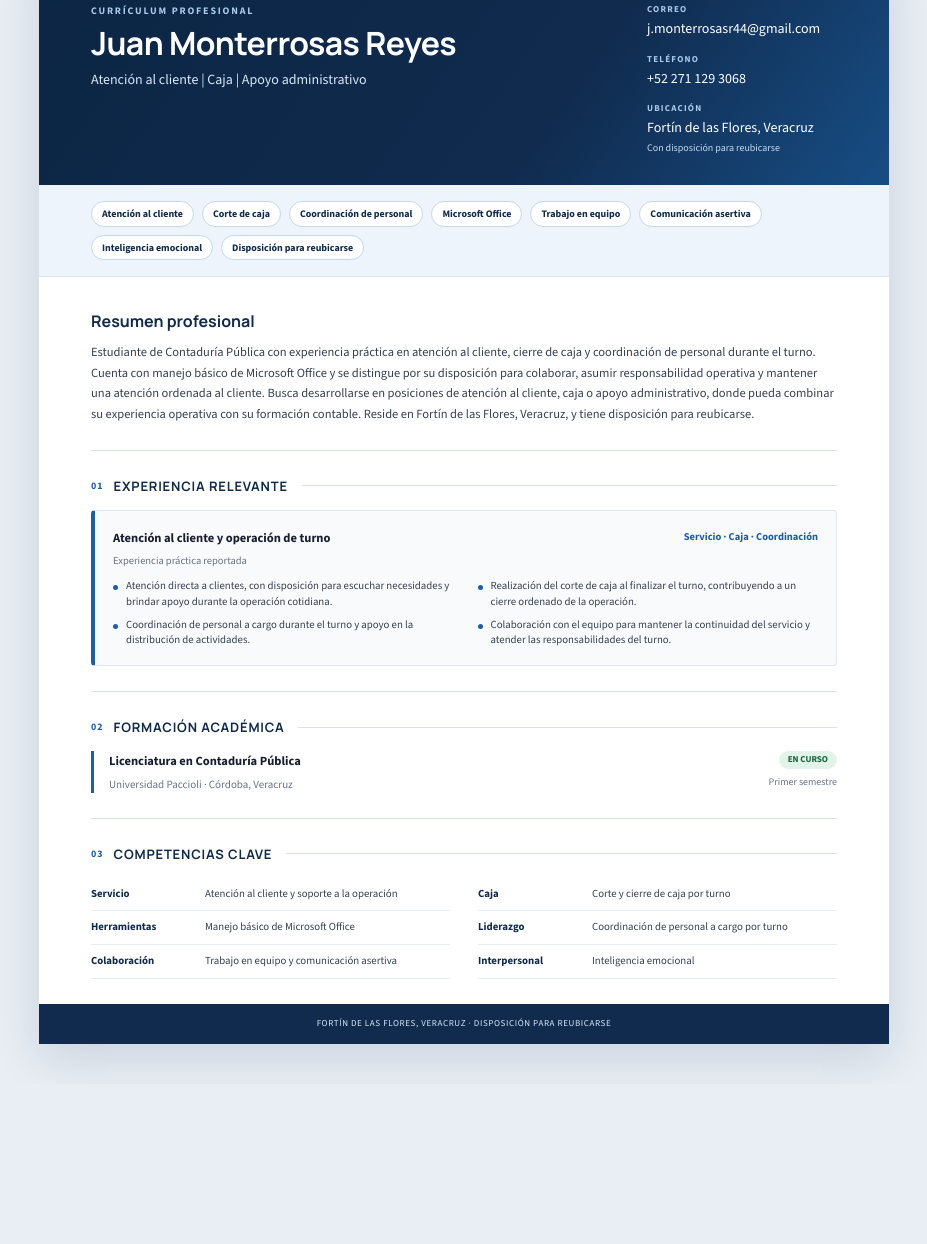
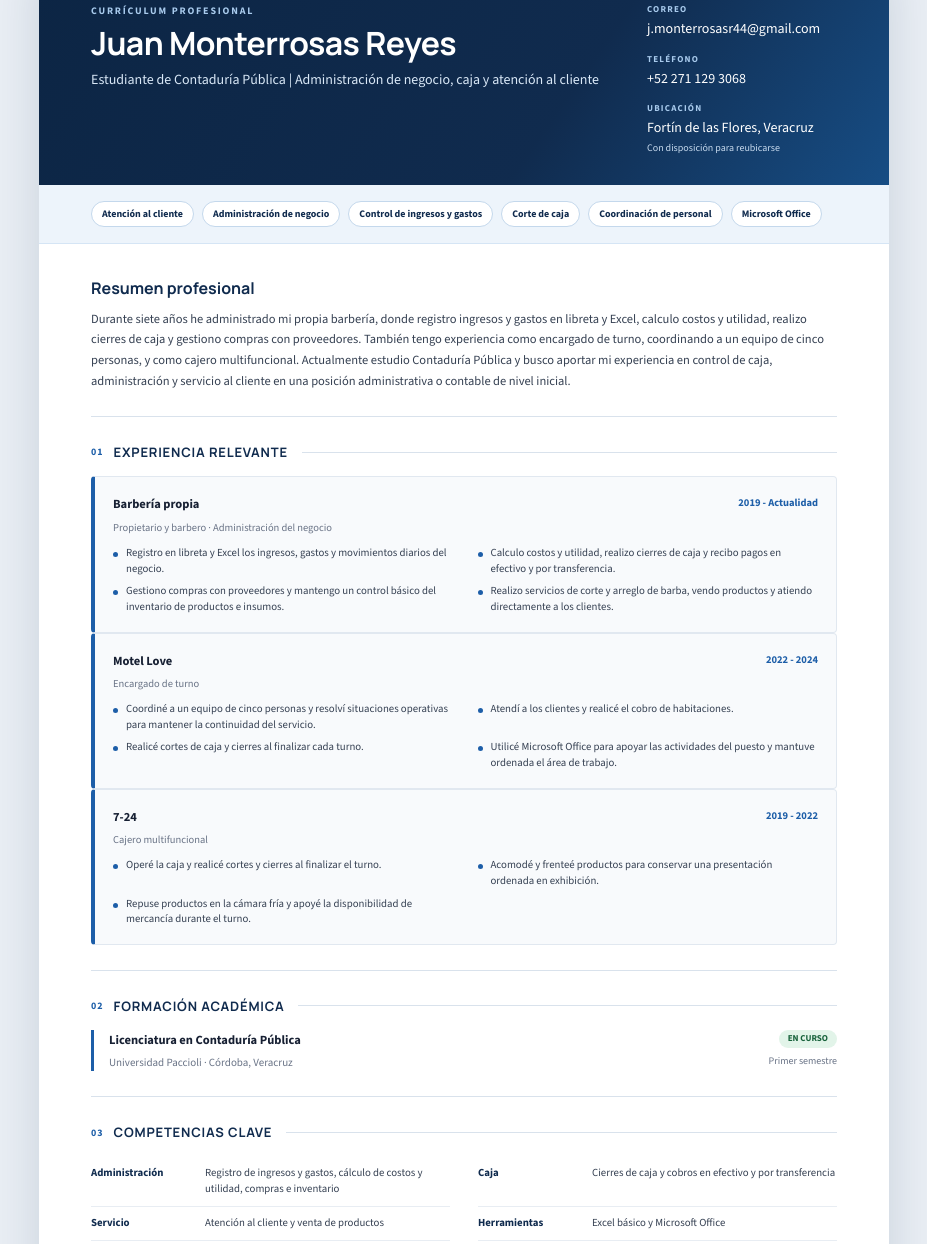
Before and after one commit to JuanMonterrosas44/JuanMonterrosas44.github.io, a plain HTML site: page index.html in a window 1280 px wide. Shown: the part 117-1361 px from the top of the page, without its empty margins (176-1103 px from the left). Before the commit the page ends 1201 px from the top, so only its background shows below. Drawn offline with nearby package versions, Linux system fonts and the light colour scheme.

Commit message:
feat: actualizar perfil y experiencia laboral

```diff
--- a/index.html
+++ b/index.html
@@ -3,7 +3,7 @@
 <head>
   <meta charset="UTF-8">
   <meta name="viewport" content="width=device-width, initial-scale=1.0">
-  <meta name="description" content="Currículum de Juan Monterrosas Reyes, estudiante de Contaduría Pública con experiencia en atención al cliente, manejo de caja y coordinación de personal.">
+  <meta name="description" content="Currículum de Juan Monterrosas Reyes, estudiante de Contaduría Pública y propietario de una barbería, con experiencia en administración de ingresos y gastos, caja y atención al cliente.">
   <title>CV Juan Monterrosas Reyes</title>
   <link rel="preconnect" href="https://fonts.googleapis.com">
   <link rel="preconnect" href="https://fonts.gstatic.com" crossorigin>
@@ -29,9 +29,9 @@
         <p class="eyebrow" data-es="Currículum profesional" data-en="Professional résumé">Currículum profesional</p>
         <h1>Juan Monterrosas Reyes</h1>
         <p class="cv-title"
-           data-es="Atención al cliente | Caja | Apoyo administrativo"
-           data-en="Customer Service | Cash Handling | Administrative Support">
-          Atención al cliente | Caja | Apoyo administrativo
+           data-es="Estudiante de Contaduría Pública | Administración de negocio, caja y atención al cliente"
+           data-en="Public Accounting Student | Business Management, Cash Handling and Customer Service">
+          Estudiante de Contaduría Pública | Administración de negocio, caja y atención al cliente
         </p>
       </div>
 
@@ -54,22 +54,20 @@
 
     <section class="value-strip" aria-label="Competencias principales">
       <span data-es="Atención al cliente" data-en="Customer service">Atención al cliente</span>
+      <span data-es="Administración de negocio" data-en="Business management">Administración de negocio</span>
+      <span data-es="Control de ingresos y gastos" data-en="Income and expense tracking">Control de ingresos y gastos</span>
       <span data-es="Corte de caja" data-en="Cash reconciliation">Corte de caja</span>
       <span data-es="Coordinación de personal" data-en="Staff coordination">Coordinación de personal</span>
       <span>Microsoft Office</span>
-      <span data-es="Trabajo en equipo" data-en="Teamwork">Trabajo en equipo</span>
-      <span data-es="Comunicación asertiva" data-en="Assertive communication">Comunicación asertiva</span>
-      <span data-es="Inteligencia emocional" data-en="Emotional intelligence">Inteligencia emocional</span>
-      <span data-es="Disposición para reubicarse" data-en="Willing to relocate">Disposición para reubicarse</span>
     </section>
 
     <div class="resume-body">
       <section class="cv-section profile-section">
         <h2 data-es="Resumen profesional" data-en="Professional Summary">Resumen profesional</h2>
         <p
-          data-es="Estudiante de Contaduría Pública con experiencia práctica en atención al cliente, cierre de caja y coordinación de personal durante el turno. Cuenta con manejo básico de Microsoft Office y se distingue por su disposición para colaborar, asumir responsabilidad operativa y mantener una atención ordenada al cliente. Busca desarrollarse en posiciones de atención al cliente, caja o apoyo administrativo, donde pueda combinar su experiencia operativa con su formación contable. Reside en Fortín de las Flores, Veracruz, y tiene disposición para reubicarse."
-          data-en="Public Accounting student with practical experience in customer service, cash reconciliation, and staff coordination during assigned shifts. Has basic Microsoft Office skills and brings a collaborative approach, operational responsibility, and organized customer care. Seeks to grow in customer service, cashier, or administrative support roles where practical experience can complement accounting studies. Based in Fortín de las Flores, Veracruz, and willing to relocate.">
-          Estudiante de Contaduría Pública con experiencia práctica en atención al cliente, cierre de caja y coordinación de personal durante el turno. Cuenta con manejo básico de Microsoft Office y se distingue por su disposición para colaborar, asumir responsabilidad operativa y mantener una atención ordenada al cliente. Busca desarrollarse en posiciones de atención al cliente, caja o apoyo administrativo, donde pueda combinar su experiencia operativa con su formación contable. Reside en Fortín de las Flores, Veracruz, y tiene disposición para reubicarse.
+          data-es="Durante siete años he administrado mi propia barbería, donde registro ingresos y gastos en libreta y Excel, calculo costos y utilidad, realizo cierres de caja y gestiono compras con proveedores. También tengo experiencia como encargado de turno, coordinando a un equipo de cinco personas, y como cajero multifuncional. Actualmente estudio Contaduría Pública y busco aportar mi experiencia en control de caja, administración y servicio al cliente en una posición administrativa o contable de nivel inicial."
+          data-en="For seven years, I have managed my own barbershop, where I record income and expenses in a ledger and Excel, calculate costs and profit, reconcile cash, and manage supplier purchases. I also have experience as a shift supervisor coordinating a five-person team and as a multifunctional cashier. I am currently studying Public Accounting and seeking an entry-level administrative or accounting role where I can contribute my experience in cash control, business administration, and customer service.">
+          Durante siete años he administrado mi propia barbería, donde registro ingresos y gastos en libreta y Excel, calculo costos y utilidad, realizo cierres de caja y gestiono compras con proveedores. También tengo experiencia como encargado de turno, coordinando a un equipo de cinco personas, y como cajero multifuncional. Actualmente estudio Contaduría Pública y busco aportar mi experiencia en control de caja, administración y servicio al cliente en una posición administrativa o contable de nivel inicial.
         </p>
       </section>
 
@@ -81,20 +79,58 @@
         <article class="experience-entry">
           <div class="experience-intro">
             <div>
-              <h3 data-es="Atención al cliente y operación de turno" data-en="Customer Service and Shift Operations">Atención al cliente y operación de turno</h3>
-              <p data-es="Experiencia práctica reportada" data-en="Reported practical experience">Experiencia práctica reportada</p>
+              <h3 data-es="Barbería propia" data-en="Independent Barbershop">Barbería propia</h3>
+              <p data-es="Propietario y barbero · Administración del negocio" data-en="Owner and Barber · Business Management">Propietario y barbero · Administración del negocio</p>
             </div>
-            <span class="experience-focus" data-es="Servicio · Caja · Coordinación" data-en="Service · Cash Handling · Coordination">Servicio · Caja · Coordinación</span>
+            <span class="experience-focus" data-es="2019 - Actualidad" data-en="2019 - Present">2019 - Actualidad</span>
           </div>
           <ul class="experience-list">
-            <li data-es="Atención directa a clientes, con disposición para escuchar necesidades y brindar apoyo durante la operación cotidiana."
-                data-en="Provided direct customer service, listening to customer needs and offering support during day-to-day operations.">Atención directa a clientes, con disposición para escuchar necesidades y brindar apoyo durante la operación cotidiana.</li>
-            <li data-es="Realización del corte de caja al finalizar el turno, contribuyendo a un cierre ordenado de la operación."
-                data-en="Completed end-of-shift cash reconciliation, contributing to an organized operational close.">Realización del corte de caja al finalizar el turno, contribuyendo a un cierre ordenado de la operación.</li>
-            <li data-es="Coordinación de personal a cargo durante el turno y apoyo en la distribución de actividades."
-                data-en="Coordinated staff during assigned shifts and supported the distribution of daily tasks.">Coordinación de personal a cargo durante el turno y apoyo en la distribución de actividades.</li>
-            <li data-es="Colaboración con el equipo para mantener la continuidad del servicio y atender las responsabilidades del turno."
-                data-en="Worked with the team to maintain service continuity and complete shift responsibilities.">Colaboración con el equipo para mantener la continuidad del servicio y atender las responsabilidades del turno.</li>
+            <li data-es="Registro en libreta y Excel los ingresos, gastos y movimientos diarios del negocio."
+                data-en="I record the business's daily income, expenses, and transactions in a ledger and Excel.">Registro en libreta y Excel los ingresos, gastos y movimientos diarios del negocio.</li>
+            <li data-es="Calculo costos y utilidad, realizo cierres de caja y recibo pagos en efectivo y por transferencia."
+                data-en="I calculate costs and profit, reconcile cash, and receive payments in cash and by bank transfer.">Calculo costos y utilidad, realizo cierres de caja y recibo pagos en efectivo y por transferencia.</li>
+            <li data-es="Gestiono compras con proveedores y mantengo un control básico del inventario de productos e insumos."
+                data-en="I manage supplier purchases and maintain basic inventory records for products and supplies.">Gestiono compras con proveedores y mantengo un control básico del inventario de productos e insumos.</li>
+            <li data-es="Realizo servicios de corte y arreglo de barba, vendo productos y atiendo directamente a los clientes."
+                data-en="I provide haircut and beard-grooming services, sell products, and serve customers directly.">Realizo servicios de corte y arreglo de barba, vendo productos y atiendo directamente a los clientes.</li>
+          </ul>
+        </article>
+
+        <article class="experience-entry">
+          <div class="experience-intro">
+            <div>
+              <h3>Motel Love</h3>
+              <p data-es="Encargado de turno" data-en="Shift Supervisor">Encargado de turno</p>
+            </div>
+            <span class="experience-focus">2022 - 2024</span>
+          </div>
+          <ul class="experience-list">
+            <li data-es="Coordiné a un equipo de cinco personas y resolví situaciones operativas para mantener la continuidad del servicio."
+                data-en="I coordinated a five-person team and resolved operational issues to maintain service continuity.">Coordiné a un equipo de cinco personas y resolví situaciones operativas para mantener la continuidad del servicio.</li>
+            <li data-es="Atendí a los clientes y realicé el cobro de habitaciones."
+                data-en="I served customers and processed room payments.">Atendí a los clientes y realicé el cobro de habitaciones.</li>
+            <li data-es="Realicé cortes de caja y cierres al finalizar cada turno."
+                data-en="I completed cash reconciliation and closing procedures at the end of each shift.">Realicé cortes de caja y cierres al finalizar cada turno.</li>
+            <li data-es="Utilicé Microsoft Office para apoyar las actividades del puesto y mantuve ordenada el área de trabajo."
+                data-en="I used Microsoft Office to support my duties and kept the work area organized.">Utilicé Microsoft Office para apoyar las actividades del puesto y mantuve ordenada el área de trabajo.</li>
+          </ul>
+        </article>
+
+        <article class="experience-entry">
+          <div class="experience-intro">
+            <div>
+              <h3>7-24</h3>
+              <p data-es="Cajero multifuncional" data-en="Multifunctional Cashier">Cajero multifuncional</p>
+            </div>
+            <span class="experience-focus">2019 - 2022</span>
+          </div>
+          <ul class="experience-list">
+            <li data-es="Operé la caja y realicé cortes y cierres al finalizar el turno."
+                data-en="I operated the register and completed end-of-shift cash reconciliation and closing procedures.">Operé la caja y realicé cortes y cierres al finalizar el turno.</li>
+            <li data-es="Acomodé y frenteé productos para conservar una presentación ordenada en exhibición."
+                data-en="I stocked and faced products to keep displays organized.">Acomodé y frenteé productos para conservar una presentación ordenada en exhibición.</li>
+            <li data-es="Repuse productos en la cámara fría y apoyé la disponibilidad de mercancía durante el turno."
+                data-en="I replenished products in cold storage and supported product availability during each shift.">Repuse productos en la cámara fría y apoyé la disponibilidad de mercancía durante el turno.</li>
           </ul>
         </article>
       </section>
@@ -125,28 +161,28 @@
         </div>
         <div class="skills-grid">
           <div class="skill-row">
-            <span class="skill-label" data-es="Servicio" data-en="Service">Servicio</span>
-            <span class="skill-value" data-es="Atención al cliente y soporte a la operación" data-en="Customer service and operational support">Atención al cliente y soporte a la operación</span>
+            <span class="skill-label" data-es="Administración" data-en="Management">Administración</span>
+            <span class="skill-value" data-es="Registro de ingresos y gastos, cálculo de costos y utilidad, compras e inventario" data-en="Income and expense records, cost and profit calculation, purchasing, and inventory">Registro de ingresos y gastos, cálculo de costos y utilidad, compras e inventario</span>
           </div>
           <div class="skill-row">
             <span class="skill-label" data-es="Caja" data-en="Cash Handling">Caja</span>
-            <span class="skill-value" data-es="Corte y cierre de caja por turno" data-en="End-of-shift cash reconciliation">Corte y cierre de caja por turno</span>
+            <span class="skill-value" data-es="Cierres de caja y cobros en efectivo y por transferencia" data-en="Cash reconciliation and cash and bank-transfer payments">Cierres de caja y cobros en efectivo y por transferencia</span>
+          </div>
+          <div class="skill-row">
+            <span class="skill-label" data-es="Servicio" data-en="Service">Servicio</span>
+            <span class="skill-value" data-es="Atención al cliente y venta de productos" data-en="Customer service and product sales">Atención al cliente y venta de productos</span>
           </div>
           <div class="skill-row">
             <span class="skill-label" data-es="Herramientas" data-en="Tools">Herramientas</span>
-            <span class="skill-value" data-es="Manejo básico de Microsoft Office" data-en="Basic Microsoft Office">Manejo básico de Microsoft Office</span>
+            <span class="skill-value" data-es="Excel básico y Microsoft Office" data-en="Basic Excel and Microsoft Office">Excel básico y Microsoft Office</span>
           </div>
           <div class="skill-row">
             <span class="skill-label" data-es="Liderazgo" data-en="Leadership">Liderazgo</span>
-            <span class="skill-value" data-es="Coordinación de personal a cargo por turno" data-en="Coordination of staff assigned per shift">Coordinación de personal a cargo por turno</span>
+            <span class="skill-value" data-es="Coordinación de equipos de hasta cinco personas" data-en="Coordination of teams of up to five people">Coordinación de equipos de hasta cinco personas</span>
           </div>
           <div class="skill-row">
             <span class="skill-label" data-es="Colaboración" data-en="Collaboration">Colaboración</span>
-            <span class="skill-value" data-es="Trabajo en equipo y comunicación asertiva" data-en="Teamwork and assertive communication">Trabajo en equipo y comunicación asertiva</span>
-          </div>
-          <div class="skill-row">
-            <span class="skill-label" data-es="Interpersonal" data-en="Interpersonal">Interpersonal</span>
-            <span class="skill-value" data-es="Inteligencia emocional" data-en="Emotional intelligence">Inteligencia emocional</span>
+            <span class="skill-value" data-es="Trabajo en equipo, comunicación asertiva e inteligencia emocional" data-en="Teamwork, assertive communication, and emotional intelligence">Trabajo en equipo, comunicación asertiva e inteligencia emocional</span>
           </div>
         </div>
       </section>
```
